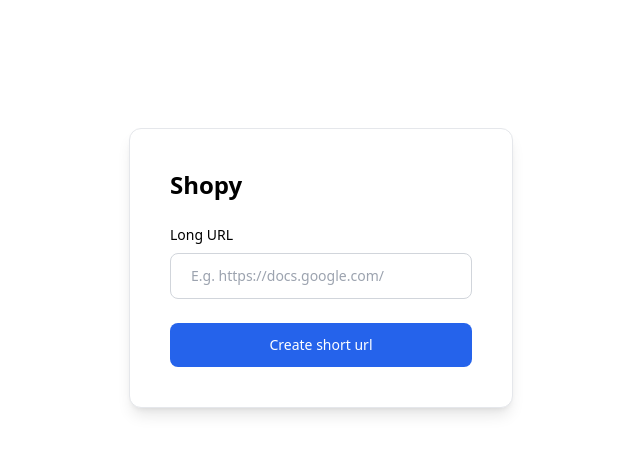
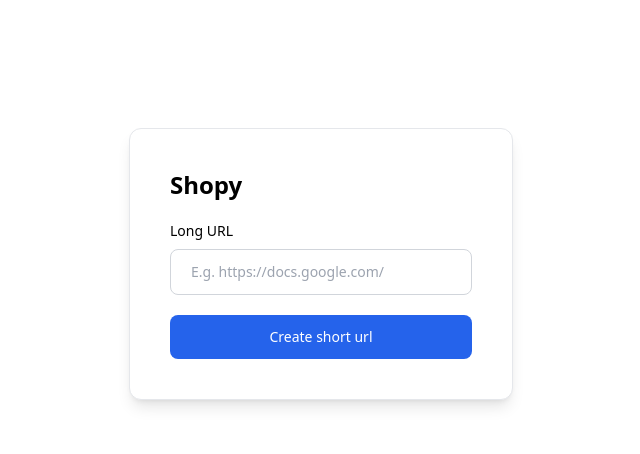
Before and after one commit to kevinhellos/shopy, a Flask app: page / in a window 1280 px wide. Shown: the top 454 px of the page, without its empty margins (319-959 px from the left). Run offline with Flask 3, Linux system fonts and the light colour scheme; some libraries are stand-ins or nearby versions.

Commit message:
Update index.html

```diff
--- a/templates/index.html
+++ b/templates/index.html
@@ -8,20 +8,18 @@
 </head>
 <body>
 
-    <div class="w-full max-w-sm p-10 bg-white rounded-xl mx-auto mt-32 shadow-lg border">
-        <form class="space-y-6" method="post" action="/">
+    <div class="">
+        <form class="w-full max-w-sm p-10 bg-white rounded-xl mx-auto mt-32 shadow-lg border" method="post" action="/">
             <h5 class="text-2xl font-bold">Shopy</h5>
-            <div>
-                <label for="long_url" class="block mb-2 text-sm font-medium dark:text-white">Long URL</label>
-                <input
-                    type="text"
-                    name="long_url" class="border border-gray-300 text-sm rounded-lg block w-full px-5 p-3 placeholder:text-gray-400"
-                    placeholder="E.g. https://docs.google.com/"
-                    required />
-            </div>
+            <label for="long_url" class="block mb-2 text-sm font-medium dark:text-white mt-5">Long URL</label>
+            <input
+                type="text"
+                name="long_url" class="border border-gray-300 text-sm rounded-lg block w-full px-5 p-3 placeholder:text-gray-400"
+                placeholder="E.g. https://docs.google.com/"
+                required />
             <button
                 type="submit"
-                class="w-full text-white bg-blue-600 focus:ring-2 font-light rounded-lg text-sm px-5 py-3 text-center">
+                class="w-full text-white bg-blue-600 focus:ring-2 font-light rounded-lg text-sm px-5 py-3 text-center mt-5">
                 Create short url
             </button>
         </form>
@@ -35,5 +33,9 @@
             </a>
         </p>
     {% endif %}
+
+    <script>
+
+    </script>
 </body>
 </html>
```
